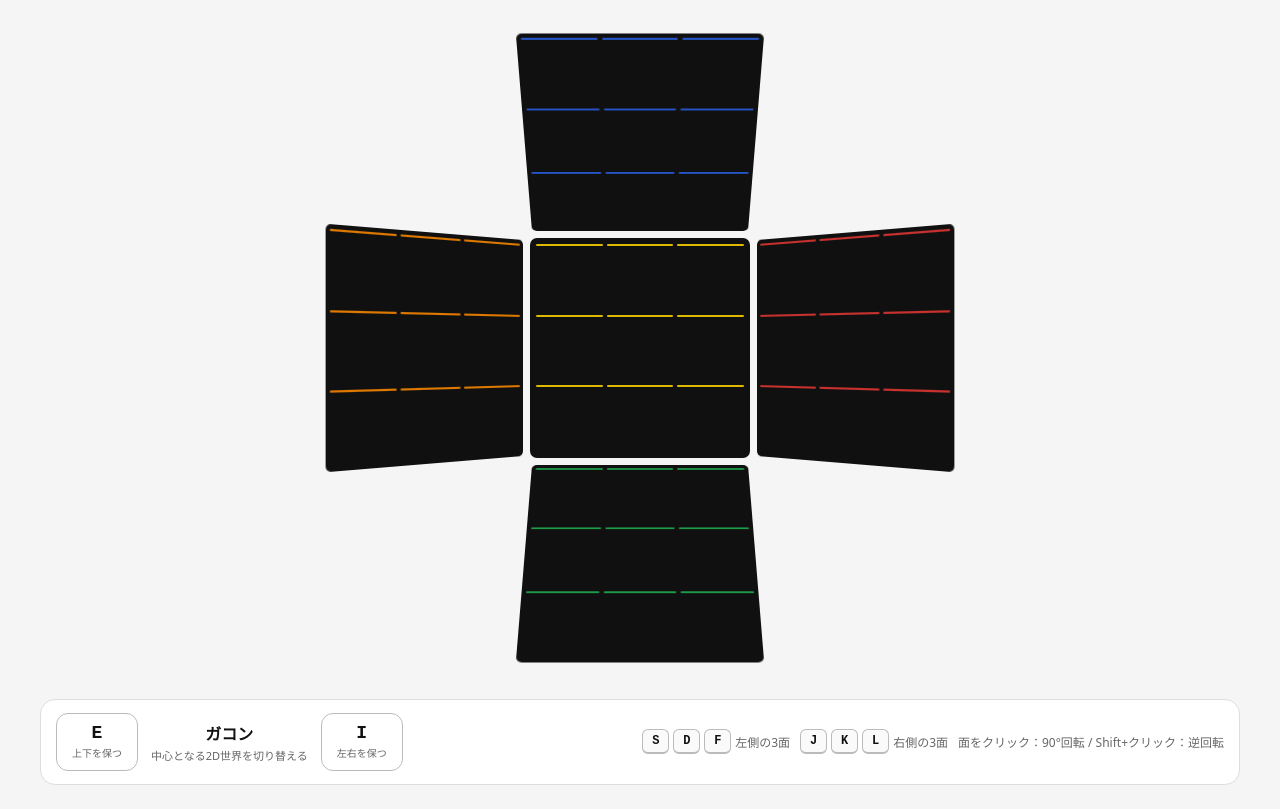
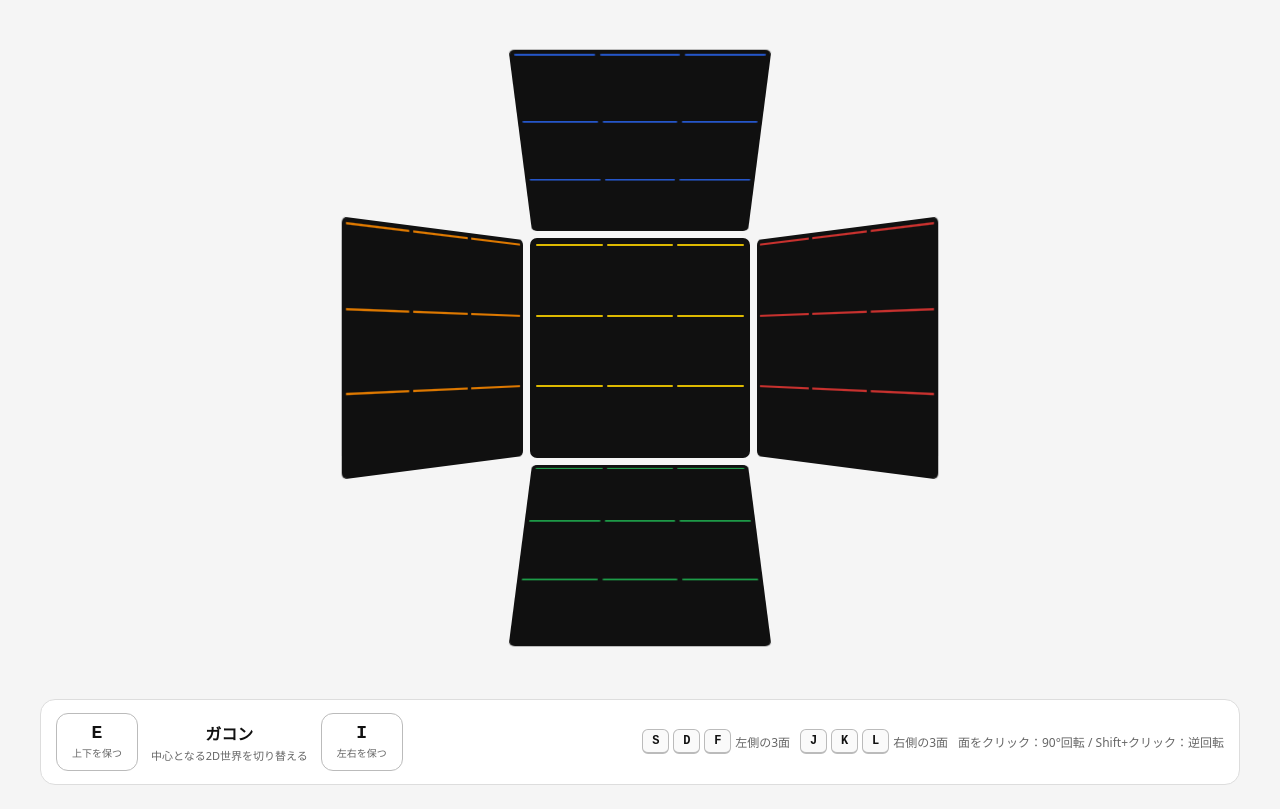
Before and after one commit to AoneSenbongi/Website, a plain HTML site: page project/cube/3d-2d-slice/index.html in a window 1280 px wide. Shown: the part 96-905 px from the top of the page. Drawn offline with Linux system fonts and the light colour scheme.

Commit message:
Update style.css

```diff
--- a/project/cube/3d-2d-slice/style.css
+++ b/project/cube/3d-2d-slice/style.css
@@ -99,25 +99,25 @@ button {
 }
 .face-top {
   grid-area: top;
-  transform: perspective(700px) rotateX(-28deg) scaleY(0.9);
+  transform: perspective(700px) rotateX(-40deg) scaleY(0.9);
   transform-origin: center bottom;
 }
 
 .face-bottom {
   grid-area: bottom;
-  transform: perspective(700px) rotateX(28deg) scaleY(0.9);
+  transform: perspective(700px) rotateX(40deg) scaleY(0.9);
   transform-origin: center top;
 }
 
 .face-left {
   grid-area: left;
-  transform: perspective(700px) rotateY(28deg) scaleX(0.9);
+  transform: perspective(700px) rotateY(40deg) scaleX(0.9);
   transform-origin: right center;
 }
 
 .face-right {
   grid-area: right;
-  transform: perspective(700px) rotateY(-28deg) scaleX(0.9);
+  transform: perspective(700px) rotateY(-40deg) scaleX(0.9);
   transform-origin: left center;
 }
 
```
